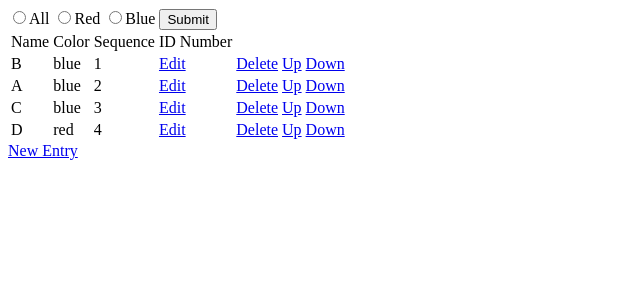
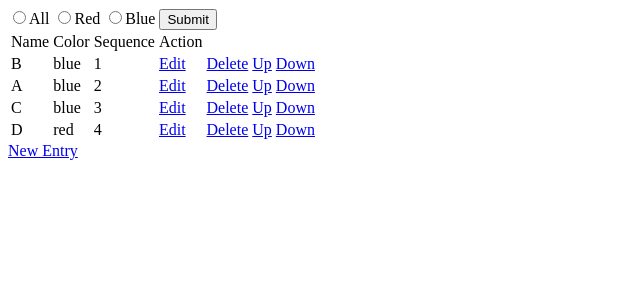
Before and after one commit to crimsonherb/car_projecct_exam, a Django app: page /car/ in a window 1280 px wide. Shown: the top 300 px of the page, without its empty margins (0-640 px from the left). Run offline with Django 4.2, Linux system fonts and the light colour scheme; data comes from the database, SQL or seed files in the repository; both versions use the stored data as it was after the commit.

Commit message:
Fixed views.py

```diff
--- a/cars/templates/cars/base.html
+++ b/cars/templates/cars/base.html
@@ -25,7 +25,7 @@
                 <td>Name</td>
                 <td>Color</td>
                 <td>Sequence</td>
-                <td>ID Number</td>
+                <td>Action</td>
             </tr>
         </thead>
         {% for car in cars %}
--- a/cars/views.py
+++ b/cars/views.py
@@ -58,18 +58,20 @@ def deleteCar(request, pk):
 def MoveCar(pk, movement):
     car = CarModel.objects.get(id=pk)
     if movement == -1:
+        lowest = CarModel.objects.aggregate(Min("seq_number"))[
+            "seq_number__min"]
+        data = lowest
+    if movement == 1:
         highest = CarModel.objects.aggregate(Max("seq_number"))[
             "seq_number__max"]
         data = highest
-    if movement == 1:
-        lowest = CarModel.objects.aggregate(Min("seq_number"))[
-            "seq_number__min"]
-        data = lowest
     if data is not None:
-        dummy_seq = CarModel.objects.filter(
-            ~Q(id=pk), seq_number=data+movement).update(seq_number=car.seq_number)
-        print(dummy_seq)
-        CarModel.objects.filter(id=car.id).update(seq_number=data)
+        new = car.seq_number + movement
+        old = car.seq_number
+        if new != (data+movement):
+            CarModel.objects.filter(seq_number=new).update(seq_number=old)
+            CarModel.objects.filter(id=pk).update(
+                seq_number=new)
 
     return redirect('index')
 
```
Also changed, not shown: db.sqlite3.
